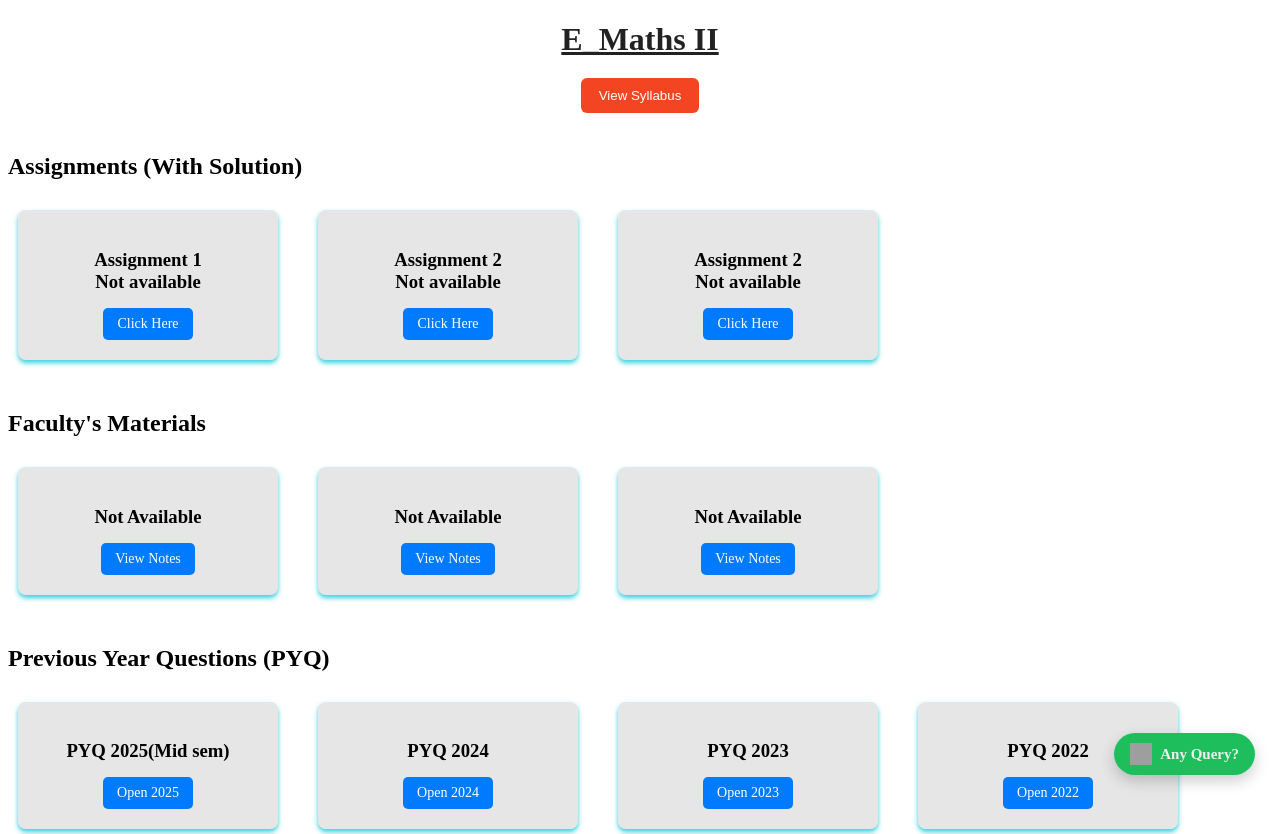
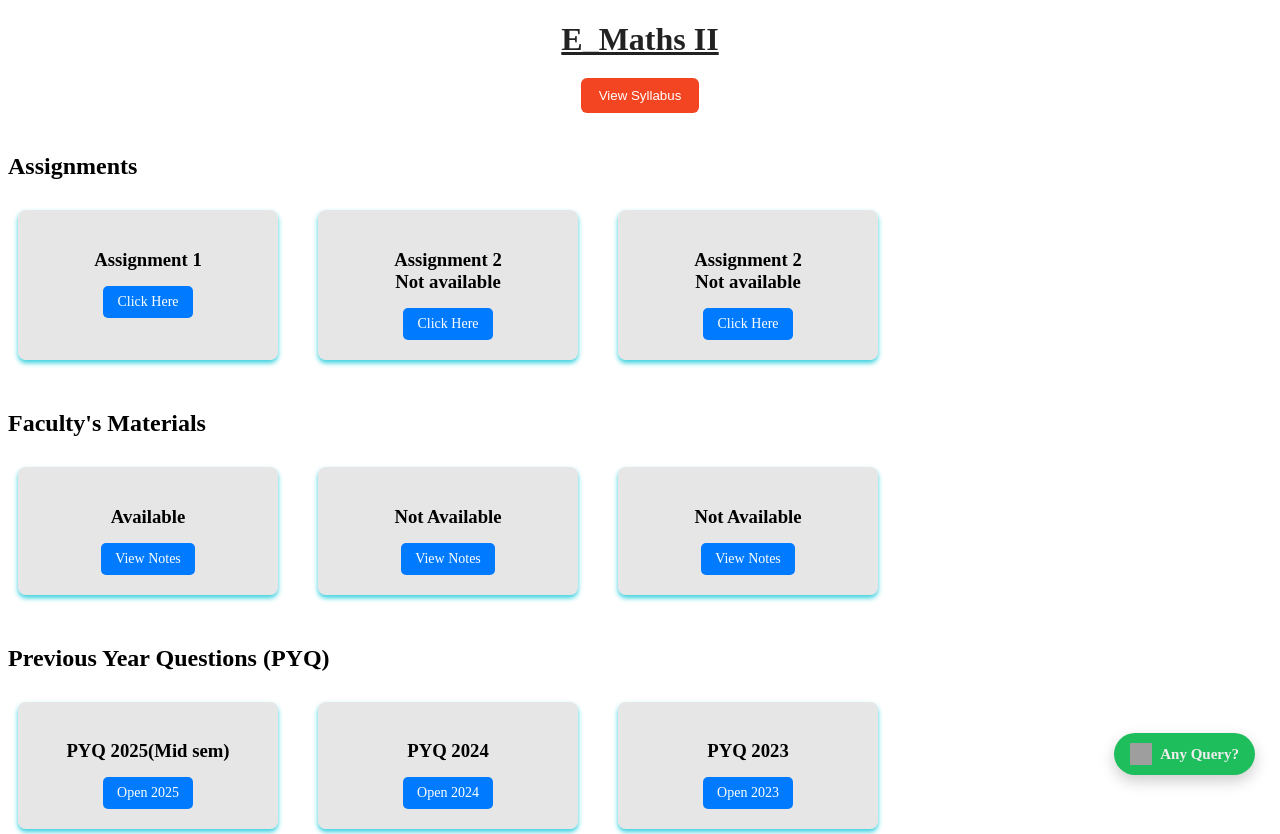
Before and after one commit to Shashi-Shekhar-1/End_Sem, a React (Vite) app: page /Beee in a window 1280 px wide. Shown: the top 834 px of the page. Built offline with nearby package versions, Linux system fonts and the light colour scheme; grey boxes are pictures that could not be loaded.

Commit message:
updated math

```diff
--- a/src/Dashboard.jsx
+++ b/src/Dashboard.jsx
@@ -8,20 +8,24 @@ import beee from "./Photo/beee.jpeg";
 import chemistry from "./Photo/chemistry.jpeg";
 import edcg from "./Photo/edcg.jpeg";
 import math from "./Photo/math.jpeg";
+import pps from "./Photo/pps.jpeg";
+import iks from "./Photo/iks.jpeg";
+
+
 
 
 function Dashboard() {
   const navigate = useNavigate();
 
   const cards = [
+    { id: 2, img: beee, path: "/Beee",subject: "E_Maths II" },
     { id: 1, img: physics, path: "/Mechanics",subject: "E_Physics" },
-    { id: 2, img: beee, path: "/Beee",subject: "E_Maths II" },
     { id: 3, img: chemistry, path: "/Chemistry",subject: "E_Biology" },
     { id: 4, img: math, path: "/Maths",subject: "BPIE"},
     { id: 5, img: edcg, path: "/Edcg",subject: "MATE" },
 
-    { id: 6, img: edcg, path: "/Pps",subject: "PPS" },
-    { id: 7, img: edcg, path: "/Iks",subject: "IKS" },
+    { id: 6, img: pps, path: "/Pps",subject: "PPS" },
+    { id: 7, img: iks, path: "/Iks",subject: "IKS" },
 
   ];
 
--- a/src/Subject/Beee.jsx
+++ b/src/Subject/Beee.jsx
@@ -73,14 +73,14 @@ function MathsII() {
 
       {/* ASSIGNMENTS */}
       <div className="section">
-        <h2>Assignments  (With Solution)</h2>
+        <h2>Assignments </h2>
 
         <div className="horizontal-container">
 
           <div className="file-box">
-            <h3>Assignment 1<br />Not available</h3>
+            <h3>Assignment 1</h3>
             <a
-              href="https://drive.google.com/file/d/1Mk5oB187zw_LDoSwLvXezNrD9qzugoQ5/view?usp=drivesdk"
+              href="https://drive.google.com/file/d/1Q780SOzJ7LslXkekLQERo9vRXlhBYr_p/view?usp=drivesdk"
               // target="_blank"
               rel="noopener noreferrer"
               className="pdf-link"
@@ -123,9 +123,9 @@ function MathsII() {
         <div className="horizontal-container">
 
           <div className="file-box">
-            <h3>Not Available</h3>
+            <h3>Available</h3>
             <a
-              href="https://drive.google.com/file/d/1Mk5oB187zw_LDoSwLvXezNrD9qzugoQ5/view?usp=drivesdk"
+              href="https://drive.google.com/file/d/1QJLM5kCCoGw-G1uzTrEYj0rcbWu4n2SW/view?usp=drivesdk"
               target="_blank"
               rel="noopener noreferrer"
               className="pdf-link"
@@ -208,7 +208,7 @@ function MathsII() {
             </a>
           </div>
 
-          <div className="file-box">
+          {/* <div className="file-box">
             <h3>PYQ 2022</h3>
             <a
               href="PASTE_PDF_LINK_HERE"
@@ -218,7 +218,7 @@ function MathsII() {
             >
               Open 2022
             </a>
-          </div>
+          </div> */}
 
 
 
```
Also changed, not shown: src/Photo/iks.jpeg (added), src/Photo/pps.jpeg (added).
